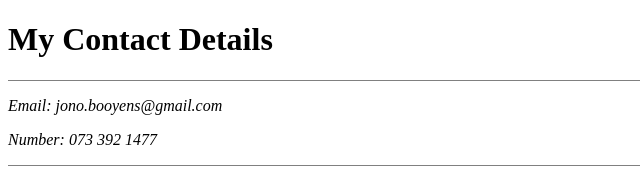
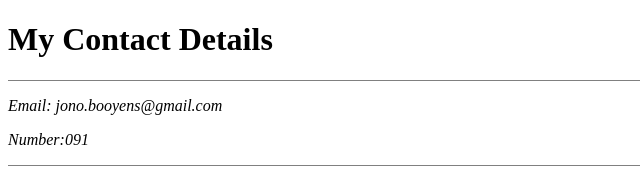
Before and after one commit to JonathanB-work/CV, a plain HTML site: page contact.html in a window 1280 px wide. Shown: the top 171 px of the page, 0-640 px from the left. Drawn offline with Linux system fonts and the light colour scheme.

Commit message:
updated contacts.html

```diff
--- a/contact.html
+++ b/contact.html
@@ -8,7 +8,7 @@
     <h1>My Contact Details</h1>
     <hr size="1" noshade>
     <p><em>Email: jono.booyens@gmail.com</em></p>
-    <p><em>Number: 073 392 1477</em></p>
+    <p><em>Number:091</em></p>
     <hr size="1" noshade>
 
     <form  action="mailto:jono.booyens@gmail.com" method="post" enctype="text/plain">
```
